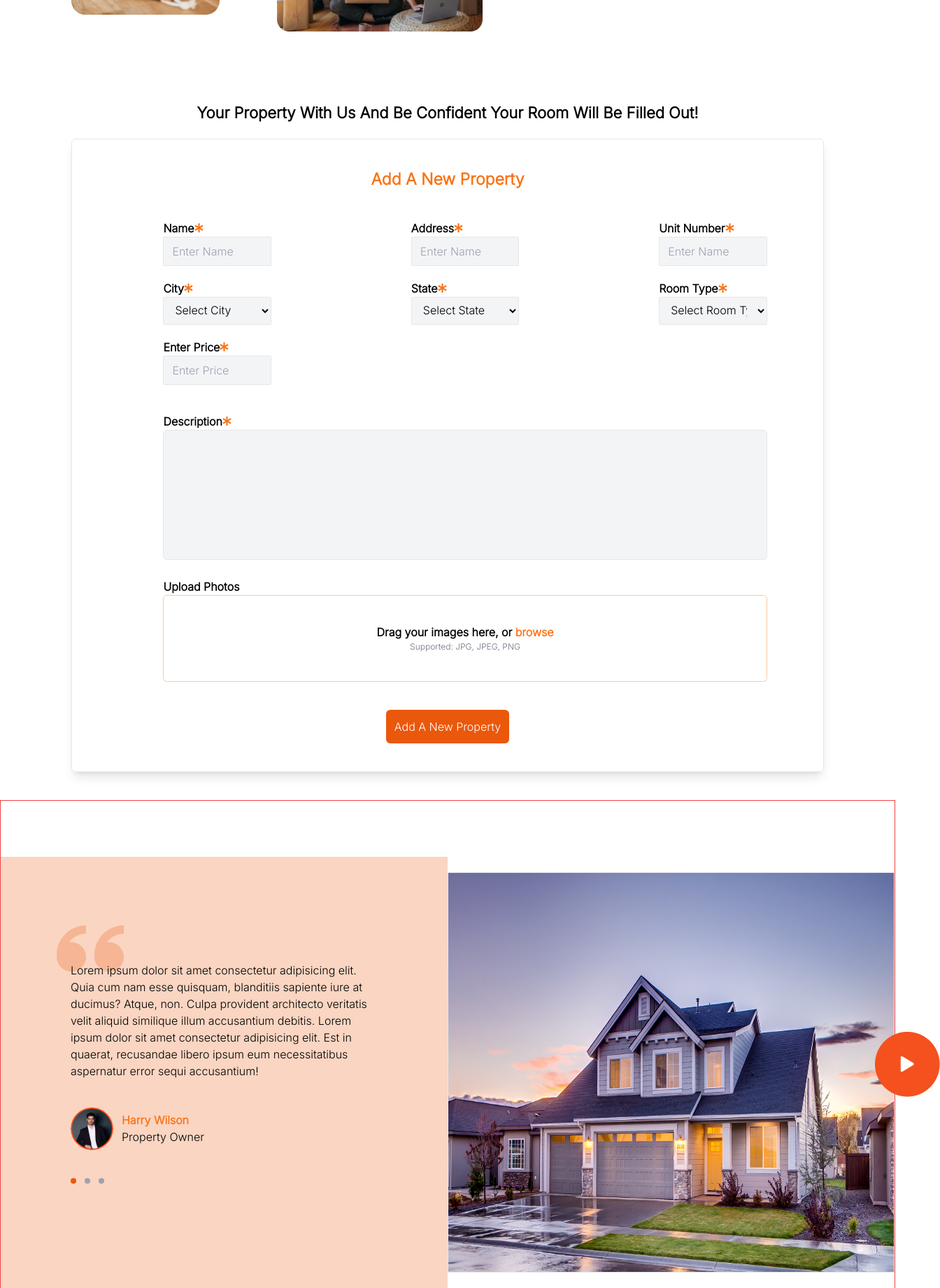
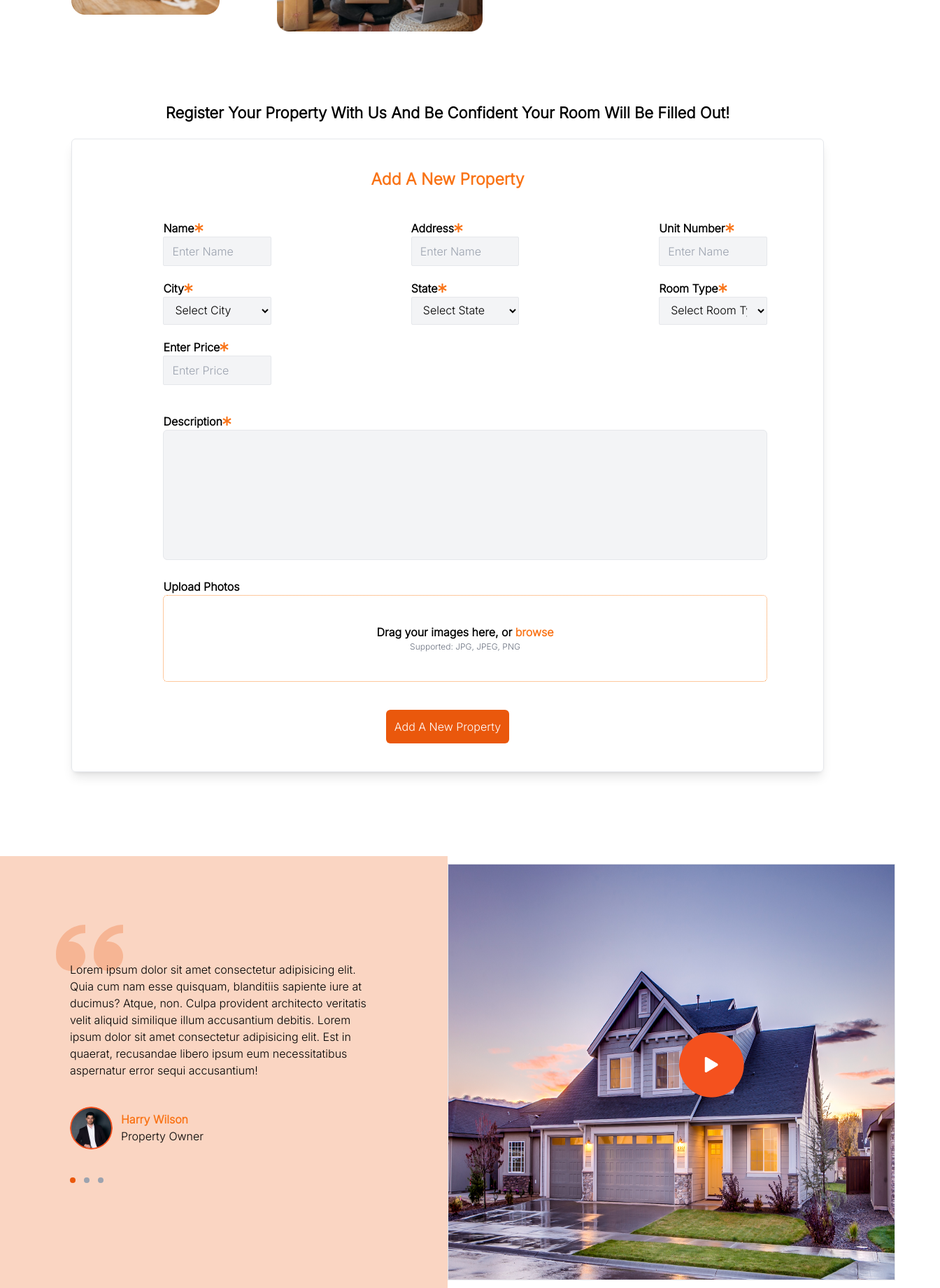
Before and after one commit to jesseemana/Rentals-Agency, a React (Vite) app: page / in a window 1280 px wide. Shown: the part 3800-5640 px from the top of the page at 70% size, 1344 px wide, since content can reach past the window. Built offline with nearby package versions, Linux system fonts and the light colour scheme.

Commit message:
fixed header and grid columns

```diff
--- a/src/components/Form.jsx
+++ b/src/components/Form.jsx
@@ -5,7 +5,7 @@ export const Form = () => {
   return (
     <section id="form" className="padding py-10">
         <h1 className="text-center capitalize font-[900] text-[22px] py-5">
-          your property with us and be confident your room will be filled out!
+          register your property with us and be confident your room will be filled out!
         </h1>
         <form
           action="submit"
--- a/src/components/Testimonials.jsx
+++ b/src/components/Testimonials.jsx
@@ -6,8 +6,8 @@ import { ImQuotesLeft } from "react-icons/im";
 
 export const Testimonials = () => {
   return (
-    <section id="testimonials" className="py-20 border border-red-500">
-      <div className="grid grid-rows-2 gap-y-0 md:grid-cols-2 items-center md:flex-row relative">
+    <section id="testimonials" className="py-20">
+      <div className="grid grid-rows-2 md:grid-rows-1 md:grid-cols-2 gap-y-0 items-center relative">
         <ImQuotesLeft className="absolute top-20 left-20 z-[-10] text-orange-600 opacity-25 text-8xl " />
         {/* REVIEWS CAROUSEL  */}
         <div className="flex flex-col w-full bg-orange-600 bg-opacity-25 gap-y-10 opacity-100 px-[100px] py-[150px]">
@@ -37,18 +37,18 @@ export const Testimonials = () => {
           </div>
         </div>
         {/* YOUTUBE VIDEO  */}
-        <div className="w-full mt-[-235px] md:mt-0 border">
+        <div className="w-full mt-[-235px] md:mt-0 border relative ">
           <img
             src={image2}
             alt="place holder image for the youtube thumbnail"
-            className="h-[570px] w-full relative bg-linear-gradient(180deg, rgba(0, 0, 0, 0) 14.58%, rgba(56, 56, 56, 0.84) 100%)"
+            className="lg:h-[593px] w-full bg-linear-gradient(180deg, rgba(0, 0, 0, 0) 14.58%, rgba(56, 56, 56, 0.84) 100%)"
           />
           {/* PLAY BUTTON */}
           <a href="#">
             <img
               src={playbtn}
               alt="play button icon"
-              className="absolute top-[1050px] left-[160px] md:top-[250px] md:left-[1250px]"
+              className="absolute top-[240px] left-[140px] lg:top-[240px] lg:left-[330px]"
             />
           </a>
         </div>
```
